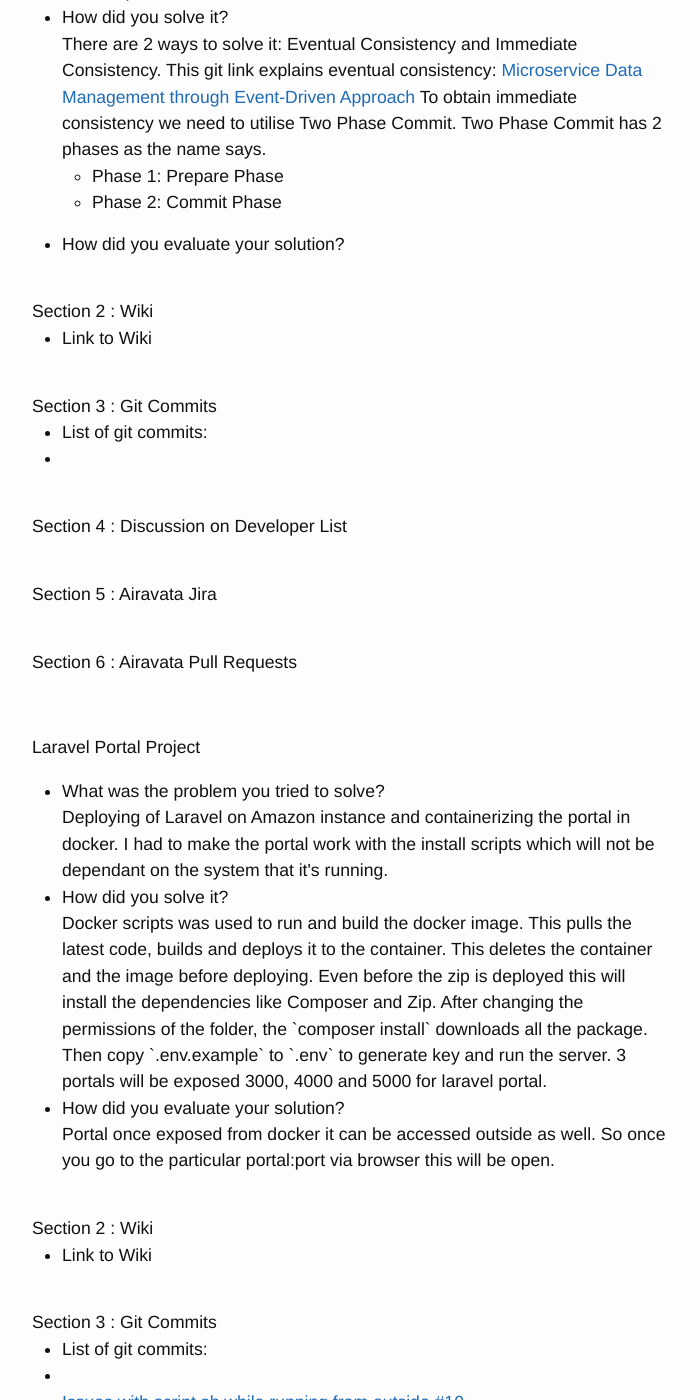
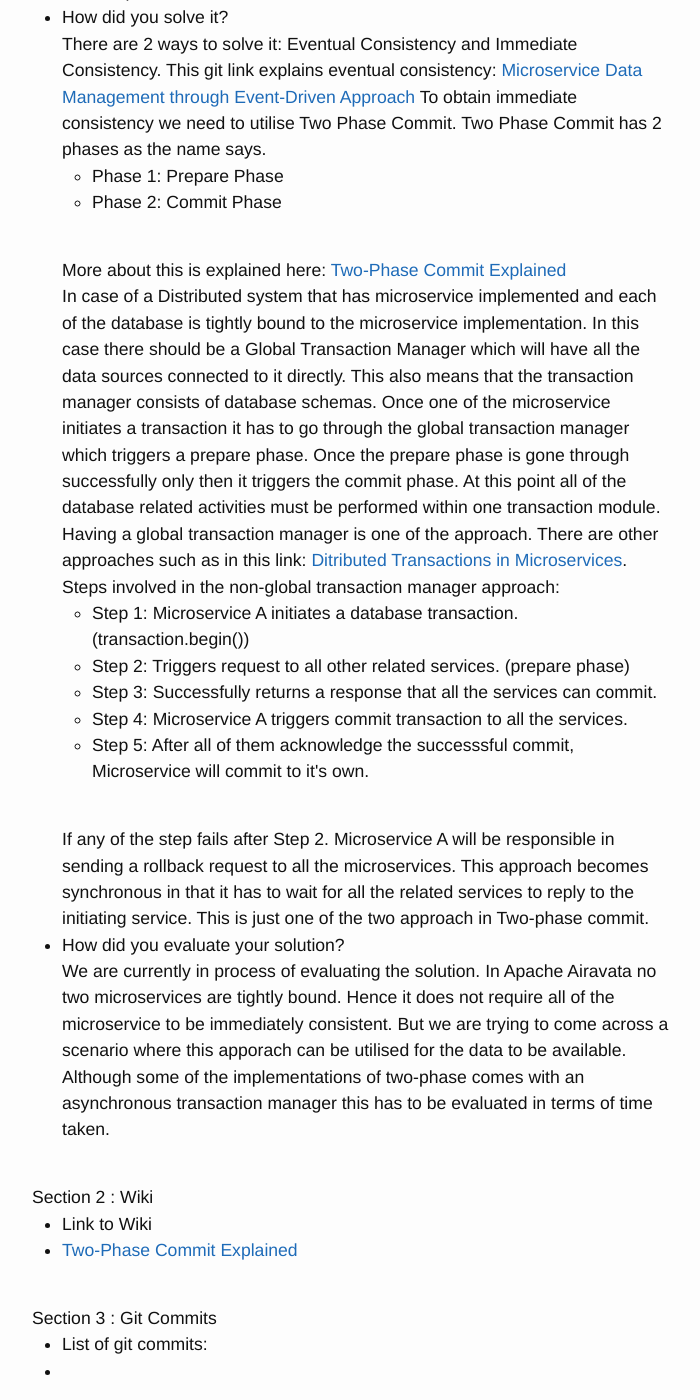
Before and after one commit to tbindi/tbindi.github.com, a Jekyll site: the page built from project.html, in a window 1280 px wide and 1400 px high, scrolled down 650 px. Shown: the whole window, without its empty margins (288-988 px from the left). Built offline with Jekyll 4.4.1, drawn with Linux system fonts in a browser that asks for light colours; some of the changed text lies outside the part shown.

Commit message:
Update project.html

```diff
--- a/project.html
+++ b/project.html
@@ -9,41 +9,53 @@
 	<p>Two-Phase Commit
       <ul>
   	<li>What was the problem you tried to solve?</li>
-	      There is an open problem in Apache Airavata to obtain consistency over all the databases distributed and bound to microservices. There are many ways to obtain consistency. Eventual consistency can be an option if the data need not be updated across all databases.
+	      There is an open problem in Apache Airavata to obtain consistency over all the databases distributed and bound to microservices. There are many ways to obtain consistency. Eventual consistency can be an option if the data need not be updated across all databases. <br>
 	<li>How did you solve it?</li>
 	     There are 2 ways to solve it: Eventual Consistency and Immediate Consistency.
 	     This git link explains eventual consistency: <a target="_blank" href="https://github.com/airavata-courses/spring17-microservice-data-management">Microservice Data Management through Event-Driven Approach</a>
-	     To obtain immediate consistency we need to utilise Two Phase Commit. Two Phase Commit has 2 phases as the name says.
+	     To obtain immediate consistency we need to utilise Two Phase Commit. Two Phase Commit has 2 phases as the name says. <br>
 	      <ul>
 		      <li> Phase 1: Prepare Phase </li>
+
 		      <li> Phase 2: Commit Phase </li>
+	      </ul><br>
+	      More about this is explained here: <a target="_blank" href="https://github.com/airavata-courses/spring17-microservice-data-management/wiki/Two-Phase-Commit-Explained">Two-Phase Commit Explained</a> <br>
+	      In case of a Distributed system that has microservice implemented and each of the database is tightly bound to the microservice implementation. In this case there should be a Global Transaction Manager which will have all the data sources connected to it directly. This also means that the transaction manager consists of database schemas.
+	      Once one of the microservice initiates a transaction it has to go through the global transaction manager which triggers a prepare phase. Once the prepare phase is gone through successfully only then it triggers the commit phase. At this point all of the database related activities must be performed within one transaction module. Having a global transaction manager is one of the approach.
+	      There are other approaches such as in this link: <a target="_blank" href="http://blog.aspiresys.com/software-product-engineering/producteering/distributed-transactions-in-microservices/">Ditributed Transactions in Microservices</a>.
+	      <br>
+	      Steps involved in the non-global transaction manager approach:
+	      <ul>
+		      <li>Step 1: Microservice A initiates a database transaction. (transaction.begin()) </li>
+		      <li>Step 2: Triggers request to all other related services. (prepare phase) </li>
+		      <li>Step 3: Successfully returns a response that all the services can commit. </li>
+		      <li>Step 4: Microservice A triggers commit transaction to all the services. </li>
+		      <li>Step 5: After all of them acknowledge the successsful commit, Microservice will commit to it's own. </li>
 	      </ul>
-
+	      <br>
+	      If any of the step fails after Step 2. Microservice A will be responsible in sending a rollback request to all the microservices. This approach becomes synchronous in that it has to wait for all the related services to reply to the initiating service. This is just one of the two approach in Two-phase commit.
+	      <br>
 	<li>How did you evaluate your solution?</li>
-
+	      We are currently in process of evaluating the solution. In Apache Airavata no two microservices are tightly bound. Hence it does not require all of the microservice to be immediately consistent. But we are trying to come across a scenario where this apporach can be utilised for the data to be available. Although some of the implementations of two-phase comes with an asynchronous transaction manager this has to be evaluated in terms of time taken.
       </ul><br>
 	Section 2 : Wiki
       <ul>
 	      <li>Link to Wiki</li>
+	      <li> <a target="_blank" href="https://github.com/airavata-courses/spring17-microservice-data-management/wiki/Two-Phase-Commit-Explained">Two-Phase Commit Explained</a> </li>
       </ul><br>
 	  Section 3 : Git Commits
       <ul>
   		  <li>List of git commits:<li>
-
       </ul><br>
 	  Section 4 : Discussion on Developer List
       <ul>
-
-      </ul><br>
-	  Section 5 : Airavata Jira
-      <ul>
-
       </ul><br>
 	  Section 6 : Airavata Pull Requests
       <ul>
 
       </ul><br>
 	  </p>
+<hr>
     <p> Laravel Portal Project
       <ul>
   	<li>What was the problem you tried to solve?</li>
@@ -66,7 +78,7 @@
 	      <li><a target="_blank" href="https://github.com/airavata-courses/spring17-laravel-portal/issues/8">Containerizing Laravel Portal from running on the instance #8</a></li>
 	      <li><a target="_blank" href="https://github.com/airavata-courses/spring17-laravel-portal/issues/6">Setup Laravel to work on remote instance #6</a></li>
       </ul><br>
-	  Section 4 : Discussion on Developer List
+<!-- 	  Section 4 : Discussion on Developer List
       <ul>
   		  <li>Have not started any discussion on the dev list but planning to</li>
       </ul><br>
@@ -77,6 +89,6 @@
 	  Section 6 : Airavata Pull Requests
       <ul>
   		  <li>There has been no pull requests yet but I am planning to do it.</li>
-      </ul><br>
+      </ul><br> -->
 	  </p>
   </div>
```
